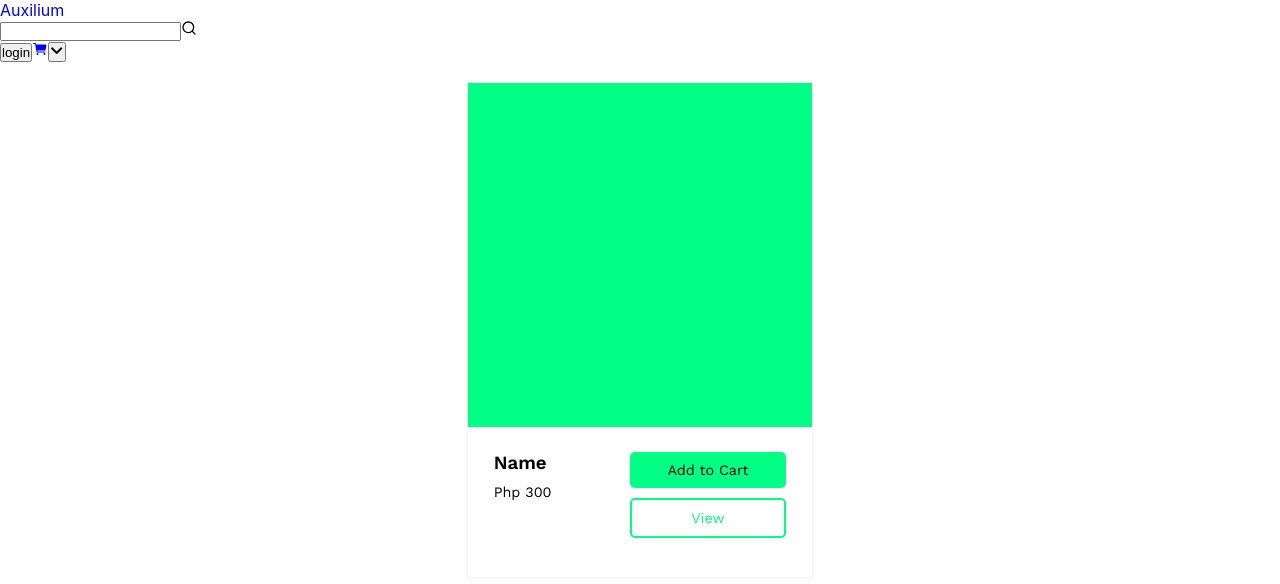
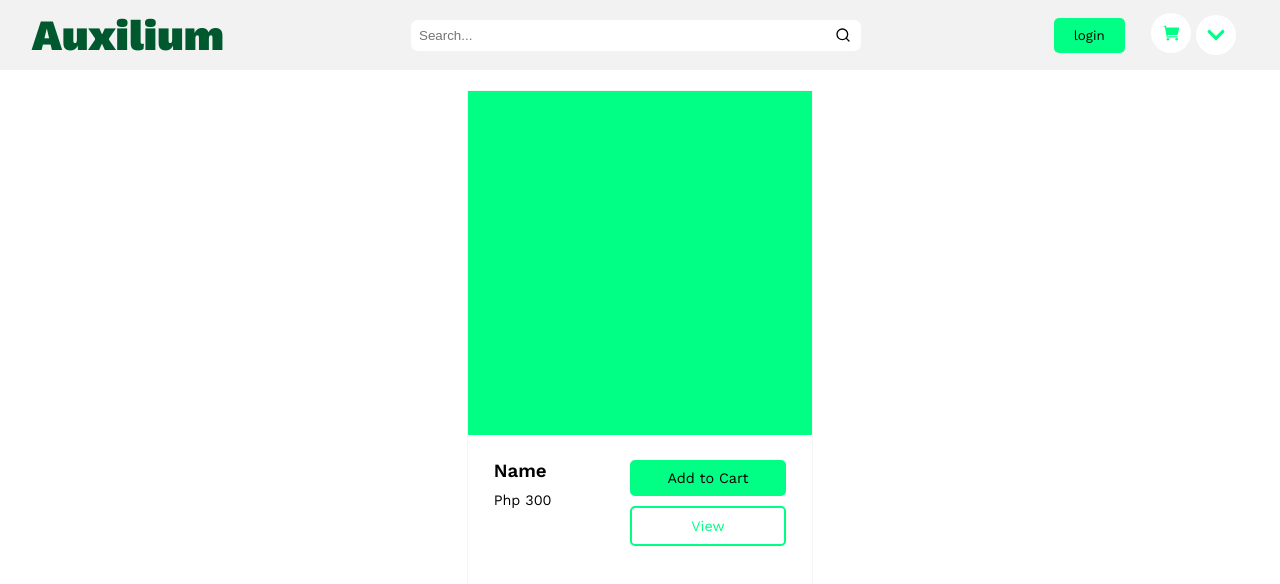
Before and after one commit to caraanJC/hackathon-front, a React (Create React App) app: page /shop in a window 1280 px wide. Shown: the top 584 px of the page. Built offline with nearby package versions, Linux system fonts and the light colour scheme.

Commit message:
fix: file difference

```diff
--- a/src/shared/Navbar/Navbar.js
+++ b/src/shared/Navbar/Navbar.js
@@ -19,15 +19,17 @@ const Navbar = () => {
         UseComponentVisible(false);
 
     return (
-        <nav>
-            <div>
-                <Link to='/shop'>Auxilium</Link>
-            </div>
-            <div>
-                <input type='text' />
+        <nav className='navbar'>
+            <div className='navbar__container'>
+                <Link to='/shop' className='navbar__logo'>
+                    <h1 className='text-accent-dark'>Auxilium</h1>
+                </Link>
+                <div className='navbar__searchbar'>
+                    <input type='text' placeholder='Search...' />
                     <FiSearch />
                 </div>
-            <div>
+
+                <div className='navbar__options'>
                     {token ? (
                         <div>
                             <div>
@@ -36,26 +38,21 @@ const Navbar = () => {
                             <p>Username</p>
                         </div>
                     ) : (
-                    <button>login</button>
+                        <button className='btn btn-accent'>login</button>
                     )}
                     <Link to='/cart'>
                         <IoCart />
                     </Link>
-                <button onClick={openSublist}>
-                    <FaChevronDown />
-                </button>
+                    <FaChevronDown onClick={openSublist} />
+                    <div className='logout' ref={ref}>
+                        {isComponentVisible && (
+                            <>
+                                <Link to='/shop'>Change User Details</Link>
+                                <Link to='/shop'>Logout</Link>
+                            </>
+                        )}
                     </div>
-            <div ref={ref}>
-                {isComponentVisible && (
-                    <ul>
-                        <li>
-                            <Link to='/shop'>Change User Details</Link>
-                        </li>
-                        <li>
-                            <Link to='/shop'>Logout</Link>
-                        </li>
-                    </ul>
-                )}
+                </div>
             </div>
         </nav>
     );
```
Lines whose indentation alone changed are shown as unchanged.
